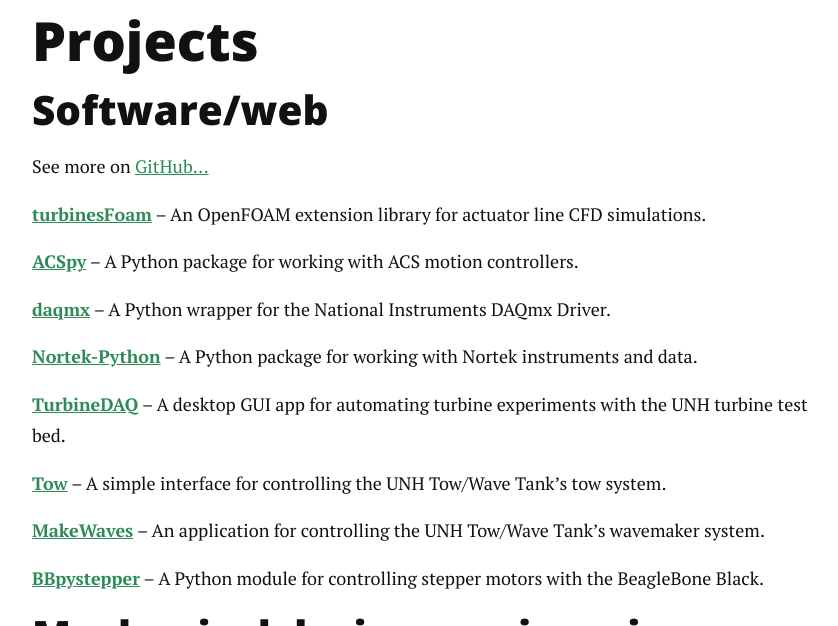
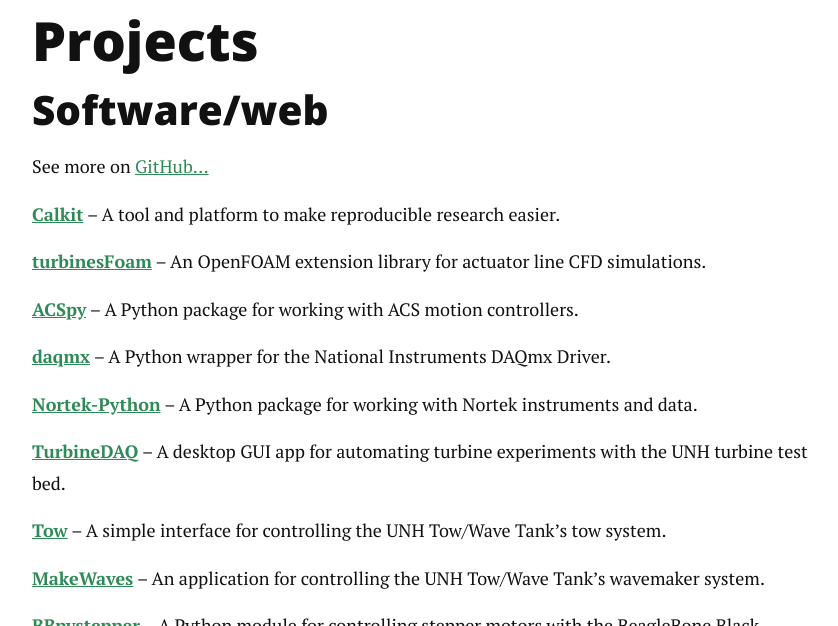
Before and after one commit to petebachant/petebachant.github.io, a Jekyll site: the page built from _pages/projects.md, in a window 1280 px wide and 900 px high, cut to the strip 274-900 px from the top of the window. Shown: the whole strip, without its empty margins (208-1046 px from the left). Built offline with Jekyll 4.4.1, drawn with Linux system fonts in a browser that asks for light colours; nearby versions of some CDN libraries.

Commit message:
Add Calkit to projects page

```diff
--- a/_pages/projects.md
+++ b/_pages/projects.md
@@ -11,6 +11,9 @@
 ## Software/web
 
 See more on [GitHub...](https://github.com/petebachant)
+
+[**Calkit**](https://github.com/calkit/calkit) --  A tool and platform
+to make reproducible research easier.
 
 [**turbinesFoam**](https://github.com/turbinesFoam/turbinesFoam) --  An OpenFOAM
 extension library for actuator line CFD simulations.
```
